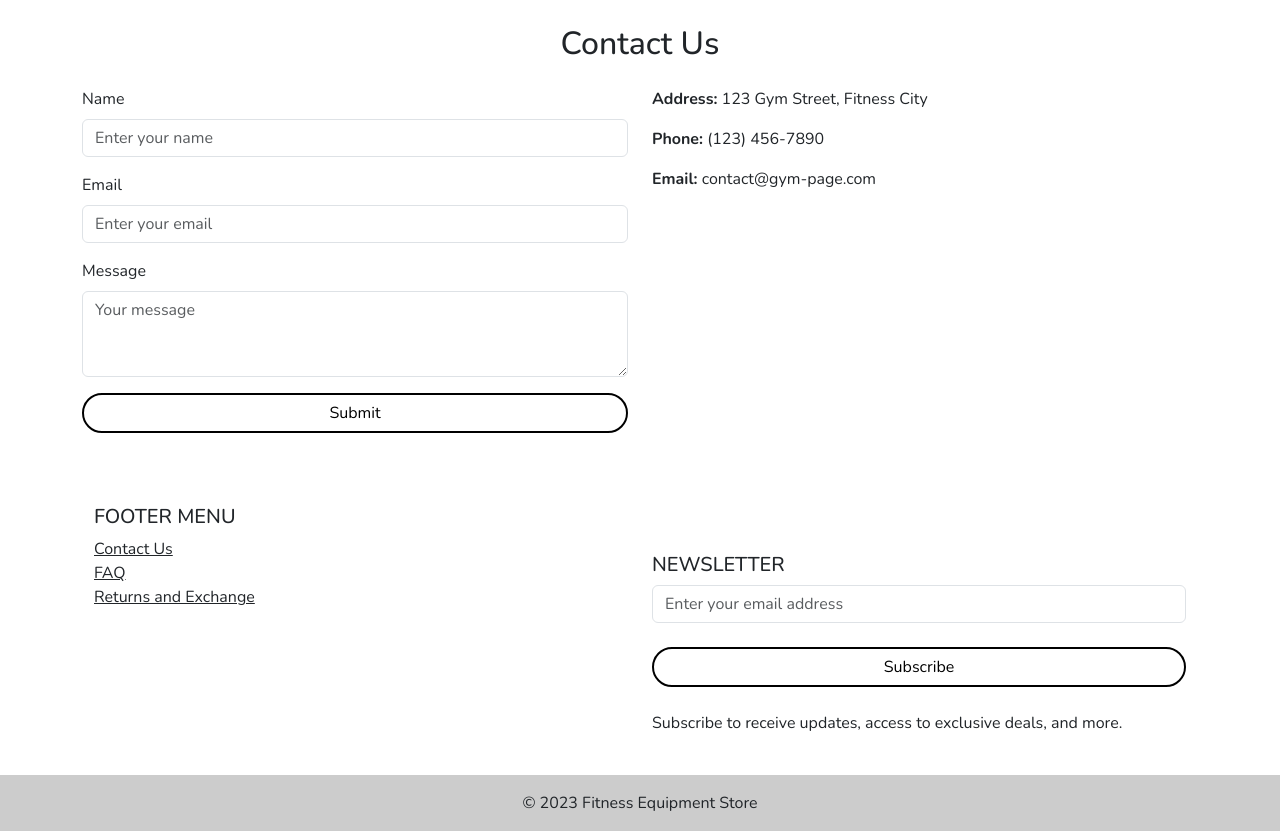
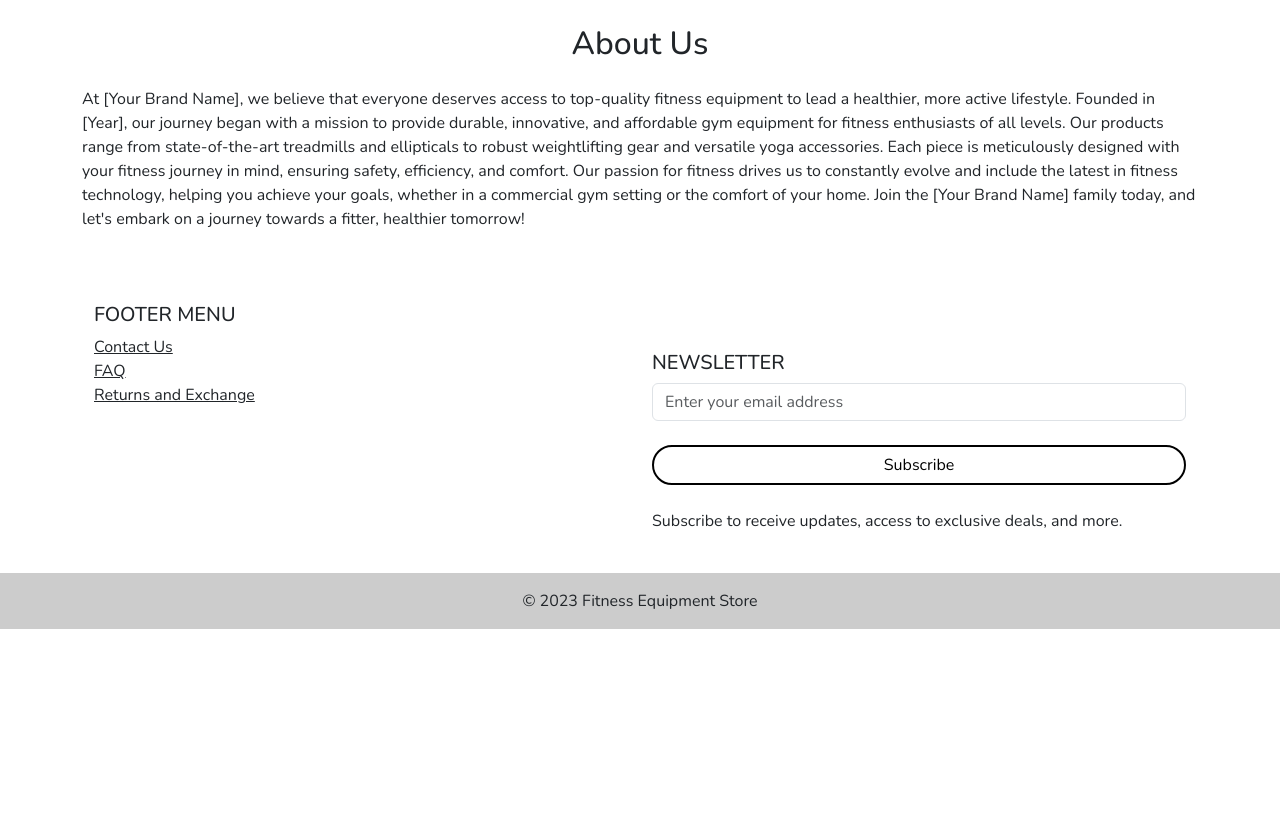
Before and after one commit to IbrahimElsa/Gym-Page, a website: page aboutus.html in a window 1280 px wide. Shown: the part 103-934 px from the top of the page. After the commit the page ends 800 px from the top, so only its background shows below. Drawn offline with nearby package versions, Linux system fonts and the light colour scheme; no server answers.

Commit message:
added about us

```diff
--- a/aboutus.html
+++ b/aboutus.html
@@ -69,32 +69,17 @@
 
 
     <section id="contact" class="container my-5">
-        <h2 class="text-center mb-4">Contact Us</h2>
-        <div class="row">
-            <div class="col-md-6">
-                <form>
-                    <div class="mb-3">
-                        <label for="name" class="form-label">Name</label>
-                        <input type="text" class="form-control" id="name" placeholder="Enter your name">
-                    </div>
-                    <div class="mb-3">
-                        <label for="email" class="form-label">Email</label>
-                        <input type="email" class="form-control" id="email" placeholder="Enter your email">
-                    </div>
-                    <div class="mb-3">
-                        <label for="message" class="form-label">Message</label>
-                        <textarea class="form-control" id="message" rows="3" placeholder="Your message"></textarea>
-                    </div>
-                    <button type="submit" class="btn btn-primary">Submit</button>
-                </form>
-            </div>
-            <div class="col-md-6">
-                <!-- Optional: Any additional contact information like address, phone number, etc. -->
-                <p><strong>Address:</strong> 123 Gym Street, Fitness City</p>
-                <p><strong>Phone:</strong> (123) 456-7890</p>
-                <p><strong>Email:</strong> contact@gym-page.com</p>
-            </div>
-        </div>
+        <h2 class="text-center mb-4">About Us</h2>
+        <p>
+            At [Your Brand Name], we believe that everyone deserves access to top-quality fitness equipment to lead a healthier,
+            more active lifestyle. Founded in [Year], our journey began with a mission to provide durable, innovative, and
+            affordable gym equipment for fitness enthusiasts of all levels. Our products range from state-of-the-art treadmills
+            and ellipticals to robust weightlifting gear and versatile yoga accessories. Each piece is meticulously designed with
+            your fitness journey in mind, ensuring safety, efficiency, and comfort. Our passion for fitness drives us to constantly
+            evolve and include the latest in fitness technology, helping you achieve your goals, whether in a commercial gym setting
+            or the comfort of your home. Join the [Your Brand Name] family today, and let's embark on a journey towards a fitter, healthier
+            tomorrow!
+        </p>
     </section>
 
 
```
